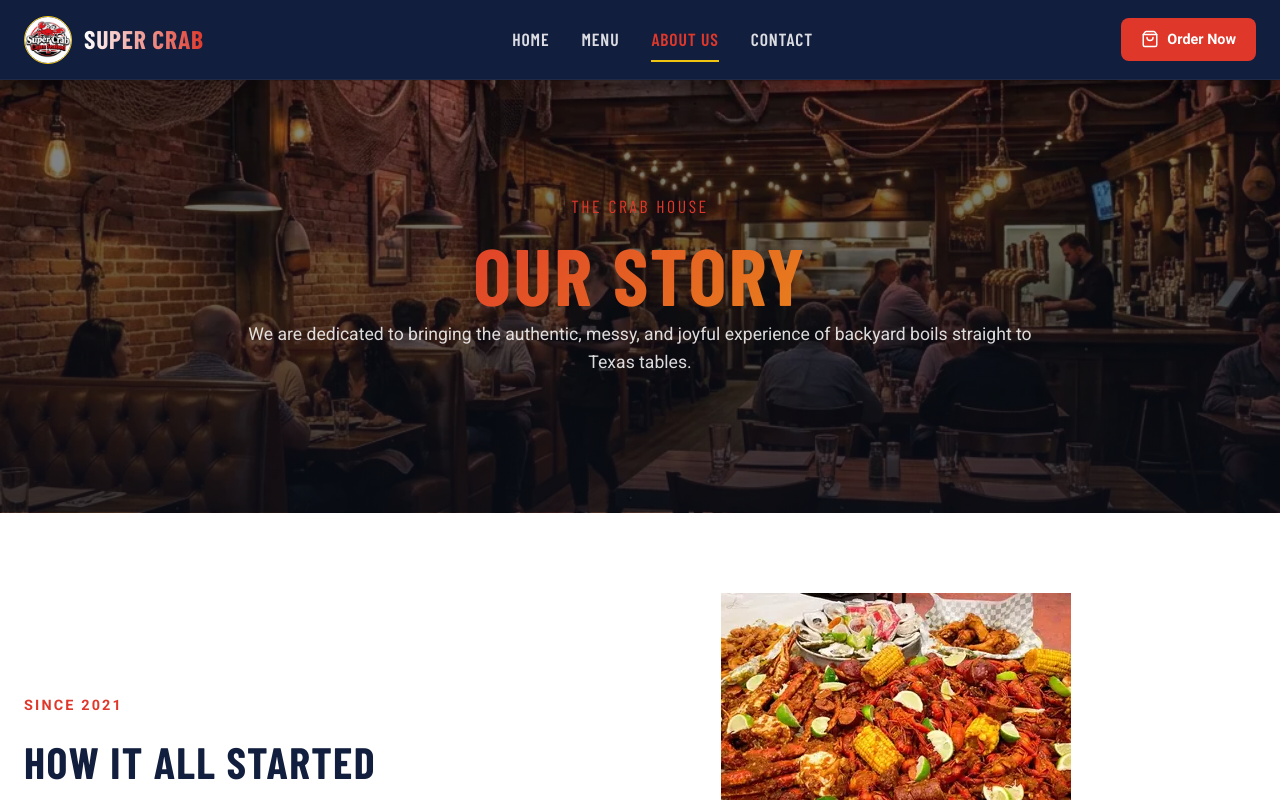
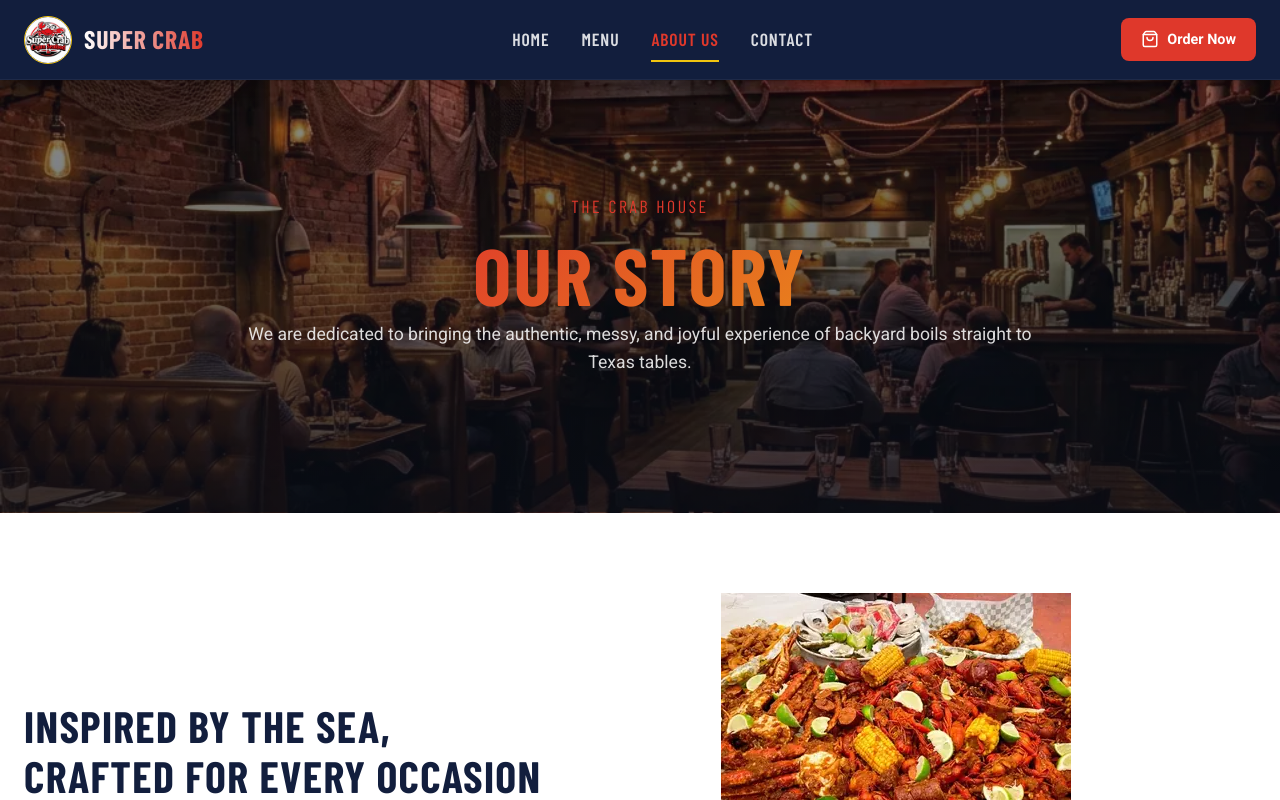
Before and after one commit to TCTinfotech/SuperCrabCajun, a React (Vite) app: page /about in a window 1280 px wide. Shown: the top 800 px of the page. Built offline with nearby package versions, Linux system fonts and the light colour scheme; a web font is replaced by a local one.

Commit message:
fix: about us title

```diff
--- a/src/pages/AboutPage.jsx
+++ b/src/pages/AboutPage.jsx
@@ -49,8 +49,8 @@ export default function AboutPage() {
         <div className="container story-grid">
 
           <div className="story-text-side reveal">
-            <span className="section-subtitle">Since 2021</span>
-            <h2>HOW IT ALL STARTED</h2>
+            <span className="section-subtitle"> </span>
+            <h2>Inspired by the Sea, Crafted for Every Occasion</h2>
             <p>
               Seaside-themed eatery dishing up crab boils, seafood combos, shrimp and fried dishes such as wings and oysters, plus beer, wine and cocktails.
             </p>
```
